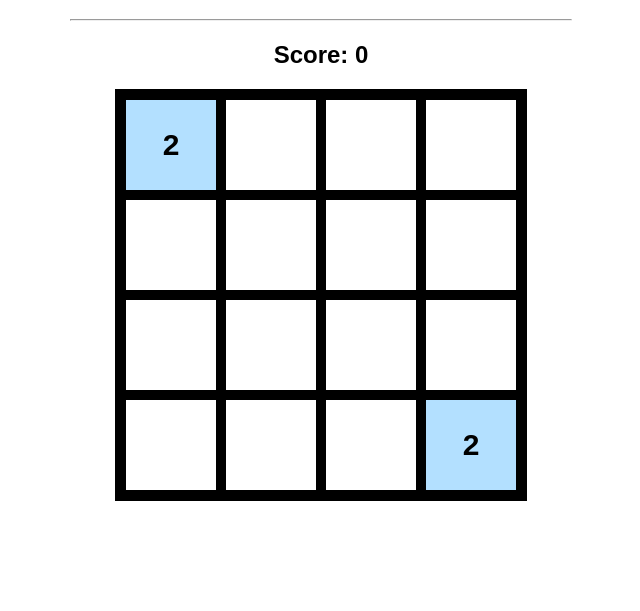
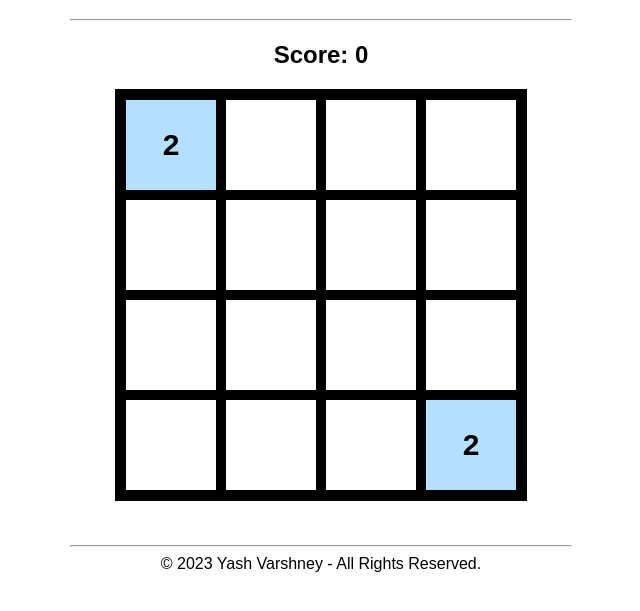
Before and after one commit to varshneyyash/2048_Game, a plain HTML site: page index.html in a window 1280 px wide. Shown: the part 61-672 px from the top of the page, without its empty margins (319-959 px from the left). Drawn offline with Linux system fonts and the light colour scheme.

Commit message:
Update index.html

```diff
--- a/index.html
+++ b/index.html
@@ -13,6 +13,14 @@
     <h2>Score: <span id="score">0</span></h2>
     <div id="board"></div>
     <div id="game-over" class="hidden">Game Over</div>
+    <br>
+    <br>
+</body>
 
-</body>
+<footer>
+    <div class="footer">
+        <hr>
+        <span> © 2023 Yash Varshney - All Rights Reserved.</span>
+    </div>
+</footer>
 </html>
```
